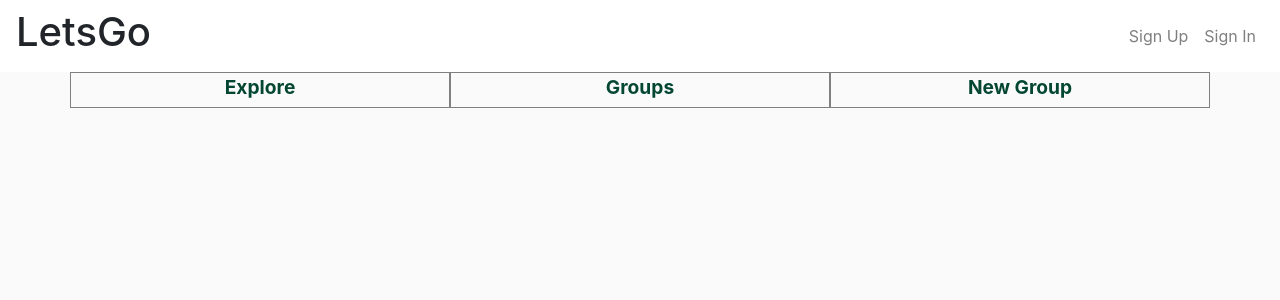
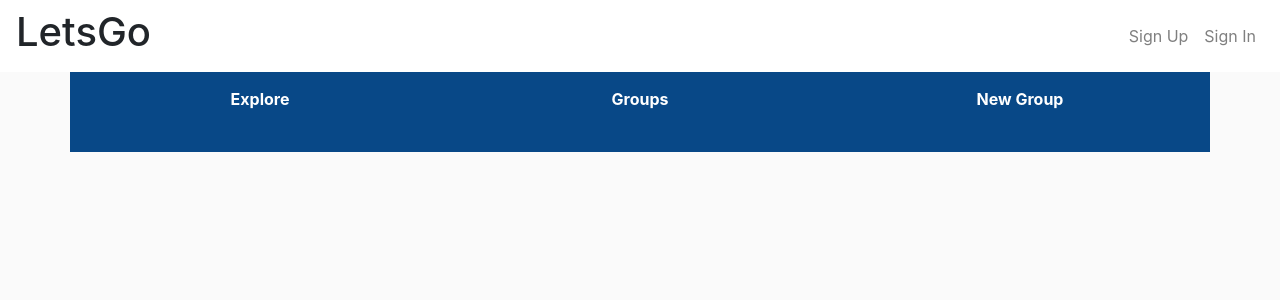
Before and after one commit to cpcurtis1218/Sports-App-Client, a React app: page /#/ in a window 1280 px wide. Shown: the top 300 px of the page. Built offline with nearby package versions, Linux system fonts and the light colour scheme.

Commit message:
Update Sidebar Styling
-Update link color to white
-Update link hover color to grey
-Update height of sidebar col to 10vh
-Update background color of sidebar to dark blue
-Update col padding to 15px to center text

```diff
--- a/src/sidebar/Sidebar.scss
+++ b/src/sidebar/Sidebar.scss
@@ -1,14 +1,15 @@
-$sidebar-link: #034732;
-$sidebar-link-hover: #5E897C;
+$sidebar-link: #084887;
+$sidebar-link-hover: #CDCDCD;
 
 .sidebar {
+  background: $sidebar-link;
+
   .col {
-    border: 1px solid grey;
-    height: 36px;
+    height: 10vh;
+    padding: 15px;
 
     a {
-      color: $sidebar-link;
-      font-size: 1.2rem;
+      color: white;
       font-weight: bold;
 
       &:hover {
```
